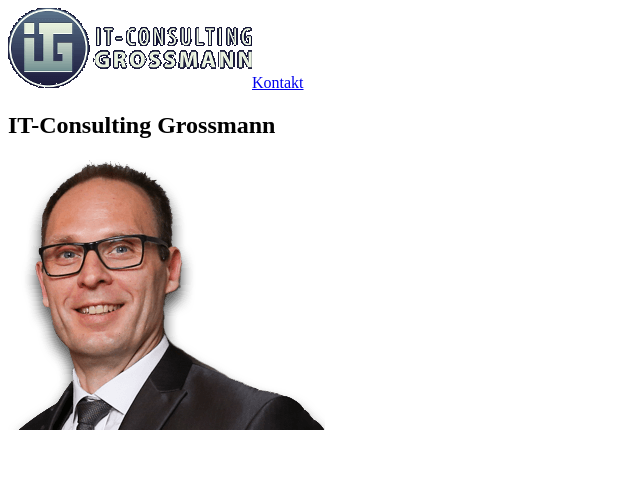
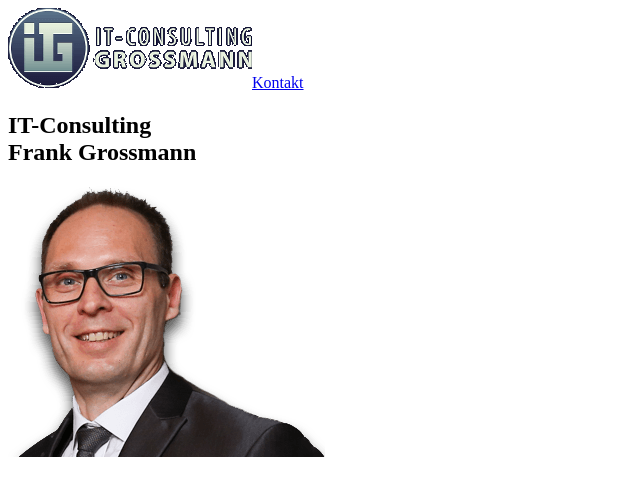
Before and after one commit to smetzdev/itg-frontend, a Gatsby site: page / in a window 1280 px wide. Shown: the whole page, without its empty margins (0-640 px from the left). Built offline with nearby package versions, Linux system fonts and the light colour scheme; Gatsby itself is replaced by a stand-in of ours.

Commit message:
updating hero.js headline

```diff
--- a/src/components/hero.js
+++ b/src/components/hero.js
@@ -4,7 +4,11 @@ import Frank from "../images/passfoto_cutted.png"
 /** Component */
 const Hero = () => (
   <section>
-    <h1>IT-Consulting Grossmann</h1>
+    <h1>
+      IT-Consulting
+      <br />
+      Frank Grossmann
+    </h1>
     <img src={Frank} alt="Frank Grossmann" />
   </section>
 )
```
